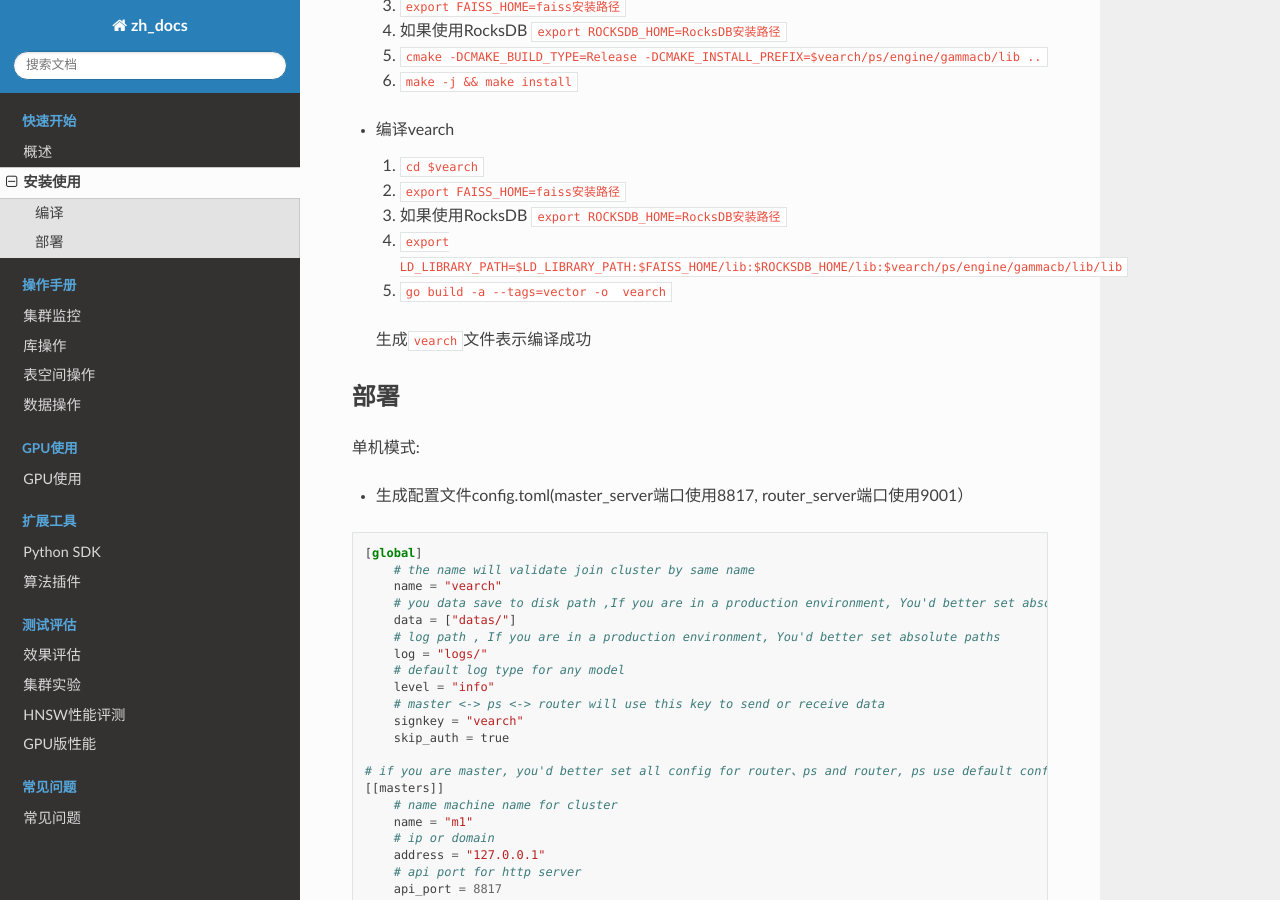
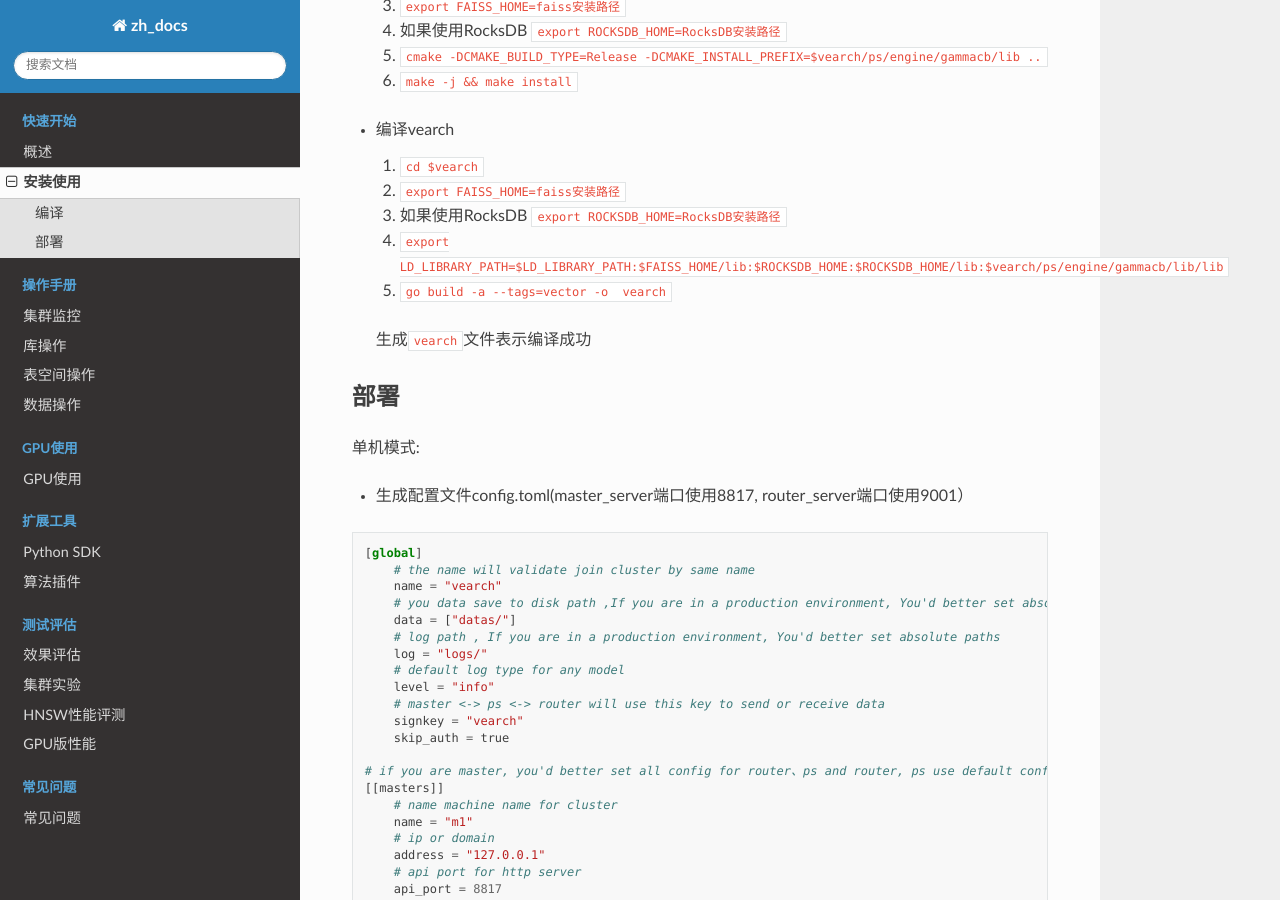
Before and after one commit to vearch/zh_docs, a Sphinx documentation site: the page built from docs/source/quick-start-guide.rst, in a window 1280 px wide and 900 px high, scrolled down 706 px. Built offline with Sphinx 7.4.7 and the Read the Docs theme 2.0.0, drawn with Linux system fonts in a browser that asks for light colours; pages that are not in the unit, such as notebooks, are missing from menus.

Commit message:
Update quick-start-guide.rst

```diff
--- a/docs/source/quick-start-guide.rst
+++ b/docs/source/quick-start-guide.rst
@@ -39,7 +39,7 @@
    1. ``cd $vearch``
    2. ``export FAISS_HOME=faiss安装路径``
    3. 如果使用RocksDB ``export ROCKSDB_HOME=RocksDB安装路径``
-   4. ``export LD_LIBRARY_PATH=$LD_LIBRARY_PATH:$FAISS_HOME/lib:$ROCKSDB_HOME/lib:$vearch/ps/engine/gammacb/lib/lib``
+   4. ``export LD_LIBRARY_PATH=$LD_LIBRARY_PATH:$FAISS_HOME/lib:$ROCKSDB_HOME:$ROCKSDB_HOME/lib:$vearch/ps/engine/gammacb/lib/lib``
    5. ``go build -a --tags=vector -o  vearch``
 
    生成\ ``vearch``\ 文件表示编译成功
```
